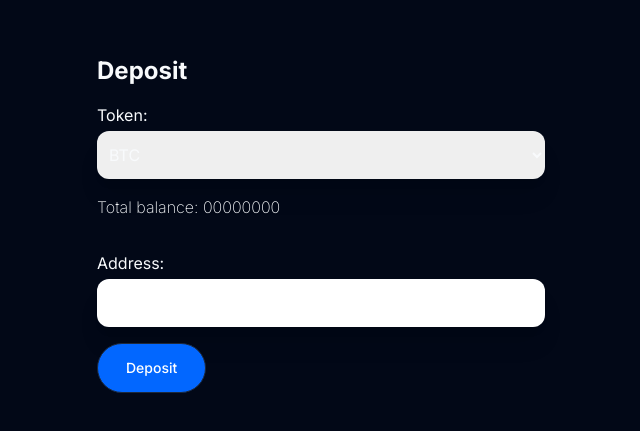
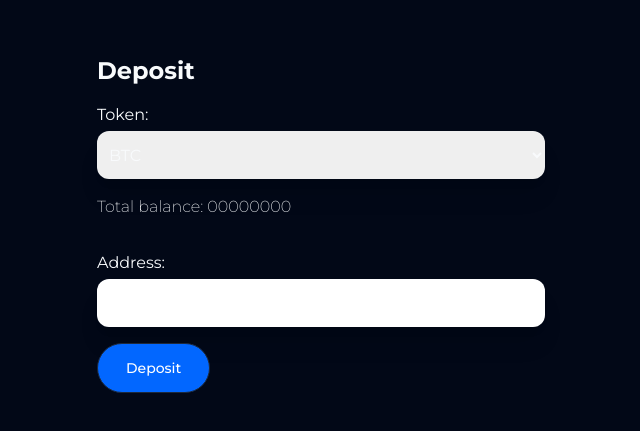
Before and after one commit to No-Loss-Prize-Savings-DAO/No-loss-savings-FE-BlockMagic, a Next.js app: page /user-dashboard/deposit in a window 1280 px wide. Shown: the part 121-552 px from the top of the page, without its empty margins (319-959 px from the left). Built offline with nearby package versions, Linux system fonts and the light colour scheme; no server answers; what @web3modal/ethers would draw is missing.

Commit message:
update font and nav

```diff
--- a/src/app/layout.jsx
+++ b/src/app/layout.jsx
@@ -1,8 +1,12 @@
-import { Inter } from "next/font/google";
+import { Inter, Montserrat } from "next/font/google";
 import "./globals.css";
 import { Web3Modal } from "@/connection";
 
 const inter = Inter({ subsets: ["latin"] });
+const montserrat = Montserrat({
+  // weight: "500",
+  subsets: ["latin"]
+});
 
 export const metadata = {
   title: "Create Next App",
@@ -12,10 +16,8 @@ export const metadata = {
 export default function RootLayout({ children }) {
   return (
     <html lang="en">
-      <body className={`dark ${inter.className}`}>
-        <Web3Modal>
-          {children}
-        </Web3Modal>
+      <body className={`dark ${montserrat.className}`}>
+        <Web3Modal>{children}</Web3Modal>
       </body>
     </html>
   );
--- a/src/components/landing/HeroSection.jsx
+++ b/src/components/landing/HeroSection.jsx
@@ -8,12 +8,12 @@ const HeroSection = () => {
     <section className="container mt-0 sm:mt-6">
       <div className="mx-auto grid max-w-screen-2xl px-4 pt-20 lg:grid-cols-12 lg:gap-8  lg:pt-28 xl:gap-0">
         <div className="mr-auto place-self-center  lg:col-span-7">
-          <h1 className="mb-4 max-w-3xl text-4xl font-light leading-none tracking-tight text-white lg:text-5xl xl:text-6xl">
+          <h1 className="mb-4 max-w-3xl text-4xl leading-none tracking-tight text-white lg:text-5xl xl:text-6xl">
             Fast & secure crypto savings
             <br />
           </h1>
 
-          <p className="md:text-xllg:mb-8 mb-6 max-w-2xl font-mono font-light text-gray-500 lg:text-2xl">
+          <p className="md:text-xllg:mb-8 mb-6 max-w-2xl text-gray-300 lg:text-2xl">
             Lorem Ipsum is simply dummy text of the printing and typesetting
             industry. Lorem Ipsum has been the industry&apos;s standard dummy
             text
@@ -31,10 +31,10 @@ const HeroSection = () => {
             height={500}
             className="w-[400px]"
           />
-          <div className="flex justify-center gap-3 w-[400px] mt-4">
+          <div className="flex justify-center gap-3 w-[400px] mt-4 font-semibold">
             <span className="py-2 px-3 rounded-3xl border bg-[#0267FF] text-white text-sm w-fit">Save</span>
-            <span className="py-2 px-3 rounded-3xl border bg-[#FF8811] text-white text-sm w-fit">Save</span>
-            <span className="py-2 px-3 rounded-3xl border bg-[#11A3FF] text-white text-sm w-fit">Save</span>
+            <span className="py-2 px-3 rounded-3xl border bg-[#FF8811] text-white text-sm w-fit">Invest</span>
+            <span className="py-2 px-3 rounded-3xl border bg-[#11A3FF] text-white text-sm w-fit">Earn</span>
             <span className="py-2 px-3 rounded-3xl border bg-[#9111FF] text-white text-sm w-fit">Save</span>
           </div>
         </div>
--- a/src/components/shared/nav-bar.jsx
+++ b/src/components/shared/nav-bar.jsx
@@ -8,7 +8,6 @@ import ConnectButton from "@/hooks/useConnectButton";
 export const gluten = Gluten({ subsets: ["latin"] });
 
 export const NavBar = () => {
-
   return (
     <>
       <div className="fixed top-0 z-50 w-full   bg-opacity-30 backdrop-blur-lg backdrop-filter">
@@ -20,7 +19,20 @@ export const NavBar = () => {
             >
               C
             </Link>
-            <ConnectButton />
+            <div className="flex justify-center gap-8">
+              <Link href="/dao" className=" font-medium text-lg">
+                Dao
+              </Link>
+              <Link href="/dao" className=" font-medium text-lg">
+                About
+              </Link>
+              <Link href="/dao" className=" font-medium text-lg">
+                Join
+              </Link>
+            </div>
+            <div>
+              <ConnectButton />
+            </div>
           </div>
         </div>
       </div>
```
